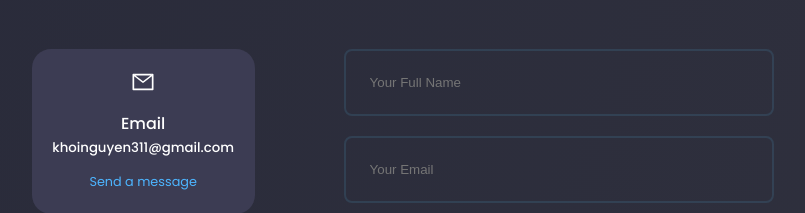
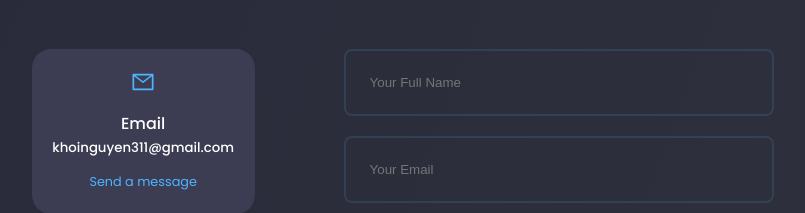
Before and after one commit to khoifishpond/portfolio, a React (Create React App) app: page / in a window 1280 px wide. Shown: the part 2795-3008 px from the top of the page, without its empty margins (237-1042 px from the left). Built offline with nearby package versions, Linux system fonts and the light colour scheme.

Commit message:
change contact email icon color

```diff
--- a/src/components/contact/contact.css
+++ b/src/components/contact/contact.css
@@ -26,6 +26,7 @@
 }
 
 .contact__option-icon {
+  color: var(--color-primary);
   font-size: 1.5rem;
   margin-bottom: 0.5rem;
 }
```
